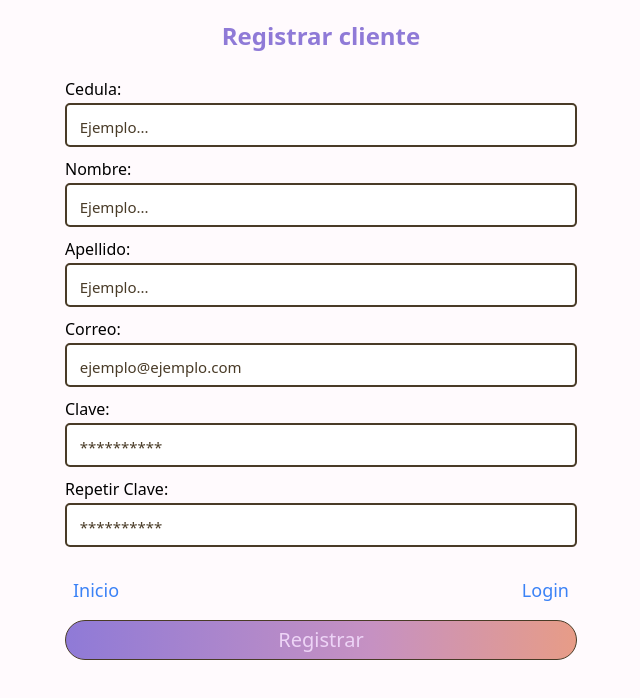
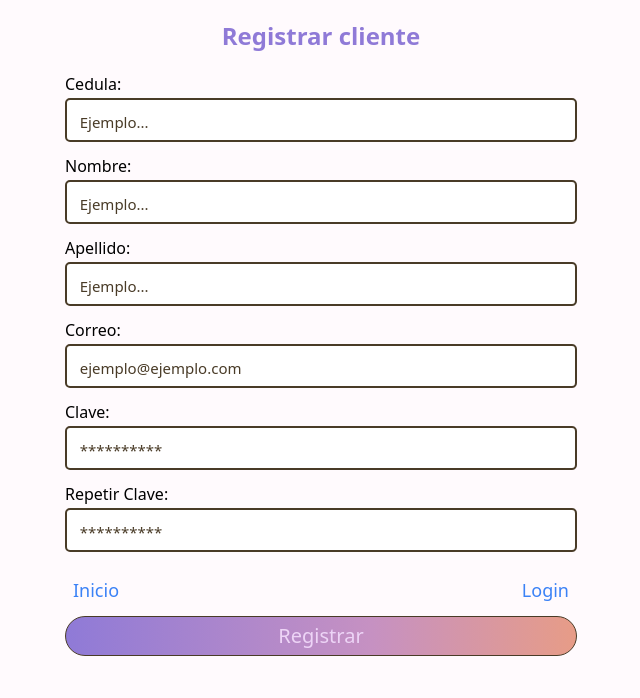
Before and after one commit to caslero/gabriel, a website: page src/view/usuarios.html in a window 1280 px wide. Shown: the whole page, without its empty margins (63-703 px from the left). Drawn offline with nearby package versions, Linux system fonts and the light colour scheme; files whose address does not match are found by name.

Commit message:
Funciona en el servidor y hemos arreglado los input de la vista registro usuarios (clientes)

```diff
--- a/src/view/usuarios.html
+++ b/src/view/usuarios.html
@@ -18,44 +18,48 @@
           Registrar cliente
         </h2>
 
-        <form method="post" id="registrar">
+        <form
+          method="post"
+          id="registrar"
+          class="space-y-3"
+        >
 
-          <div class="w-full h-10 sm:h-20 mb-10 sm:mb-0 flex flex-col items-center justify-center">
+          <div class="w-full flex flex-col items-center justify-center">
             <p class="w-full mb-[2px]">Cedula:</p>
             <div class="w-full border-2 border-[#493b27] flex items-center justify-center bg-white rounded-[5px] hover:border-2 hover:border-[#bb88cb] transition-all ease-in duration-[300ms]">
               <input id="cedula" name="cedula" type="text" class="w-[95%] outline-none h-[40px] text-[15px] md:text-[20px] placeholder:text-[15px] placeholder:text-[#493b27] hover:placeholder-[#bb88cb] transition-all ease-in duration-[400ms]" placeholder="Ejemplo..." required autofocus/>
             </div>
           </div>
 
-          <div class="w-full h-10 sm:h-20 mb-10 sm:mb-0 flex flex-col items-center justify-center">
+          <div class="w-full flex flex-col items-center justify-center">
             <p class="w-full mb-[2px]">Nombre:</p>
             <div class="w-full border-2 border-[#493b27] flex items-center justify-center bg-white rounded-[5px] hover:border-2 hover:border-[#bb88cb] transition-all ease-in duration-[300ms]">
               <input id="nombre" name="nombre" type="text" class="w-[95%] outline-none h-[40px] text-[15px] md:text-[20px] placeholder:text-[15px] placeholder:text-[#493b27] hover:placeholder-[#bb88cb] transition-all ease-in duration-[400ms]" placeholder="Ejemplo..." required autofocus/>
             </div>
           </div>
 
-          <div class="w-full h-10 sm:h-20 mb-10 sm:mb-0 flex flex-col items-center justify-center">
+          <div class="w-full flex flex-col items-center justify-center">
             <p class="w-full mb-[2px]">Apellido:</p>
             <div class="w-full border-2 border-[#493b27] flex items-center justify-center bg-white rounded-[5px] hover:border-2 hover:border-[#bb88cb] transition-all ease-in duration-[300ms]">
               <input id="apellido" name="apellido" type="text" class="w-[95%] outline-none h-[40px] text-[15px] md:text-[20px] placeholder:text-[15px] placeholder:text-[#493b27] hover:placeholder-[#bb88cb] transition-all ease-in duration-[400ms]" placeholder="Ejemplo..." required autofocus/>
             </div>
           </div>
 
-          <div class="w-full h-10 sm:h-20 mb-10 sm:mb-0 flex flex-col items-center justify-center">
+          <div class="w-full flex flex-col items-center justify-center">
             <p class="w-full mb-[2px]">Correo:</p>
             <div class="w-full border-2 border-[#493b27] flex items-center justify-center bg-white rounded-[5px] hover:border-2 hover:border-[#bb88cb] transition-all ease-in duration-[300ms]">
               <input id="correo" name="correo" type="email" class="w-[95%] outline-none h-[40px] text-[15px] md:text-[20px] placeholder:text-[15px] placeholder:text-[#493b27] hover:placeholder-[#bb88cb] lowercase transition-all ease-in duration-[400ms]" placeholder="ejemplo@ejemplo.com"/>
             </div>
           </div>
 
-          <div class="w-full h-10 sm:h-20 mb-5 sm:mb-0 flex flex-col items-center justify-center">
+          <div class="w-full flex flex-col items-center justify-center">
             <p class="w-full mb-[2px]">Clave:</p>
             <div class="w-full border-2 border-[#493b27] flex items-center justify-center bg-white rounded-[5px] hover:border-2 hover:border-[#bb88cb] transition-all ease-in duration-[300ms]">
               <input id="claveUno" name="claveUno" type="text" class="w-[95%] outline-none h-[40px] text-[15px] md:text-[20px] placeholder:text-[15px] placeholder:text-[#493b27] hover:placeholder-[#bb88cb] transition-all ease-in duration-[400ms]" placeholder="**********"/>
             </div>
           </div>
 
-          <div class="w-full h-10 sm:h-20 mb-5 sm:mb-0 flex flex-col items-center justify-center">
+          <div class="w-full flex flex-col items-center justify-center">
             <p class="w-full mb-[2px]">Repetir Clave:</p>
             <div class="w-full border-2 border-[#493b27] flex items-center justify-center bg-white rounded-[5px] hover:border-2 hover:border-[#bb88cb] transition-all ease-in duration-[300ms]">
               <input id="claveDos" name="claveDos" type="text" class="w-[95%] outline-none h-[40px] text-[15px] md:text-[20px] placeholder:text-[15px] placeholder:text-[#493b27] hover:placeholder-[#bb88cb] transition-all ease-in duration-[400ms]" placeholder="**********"/>
```
